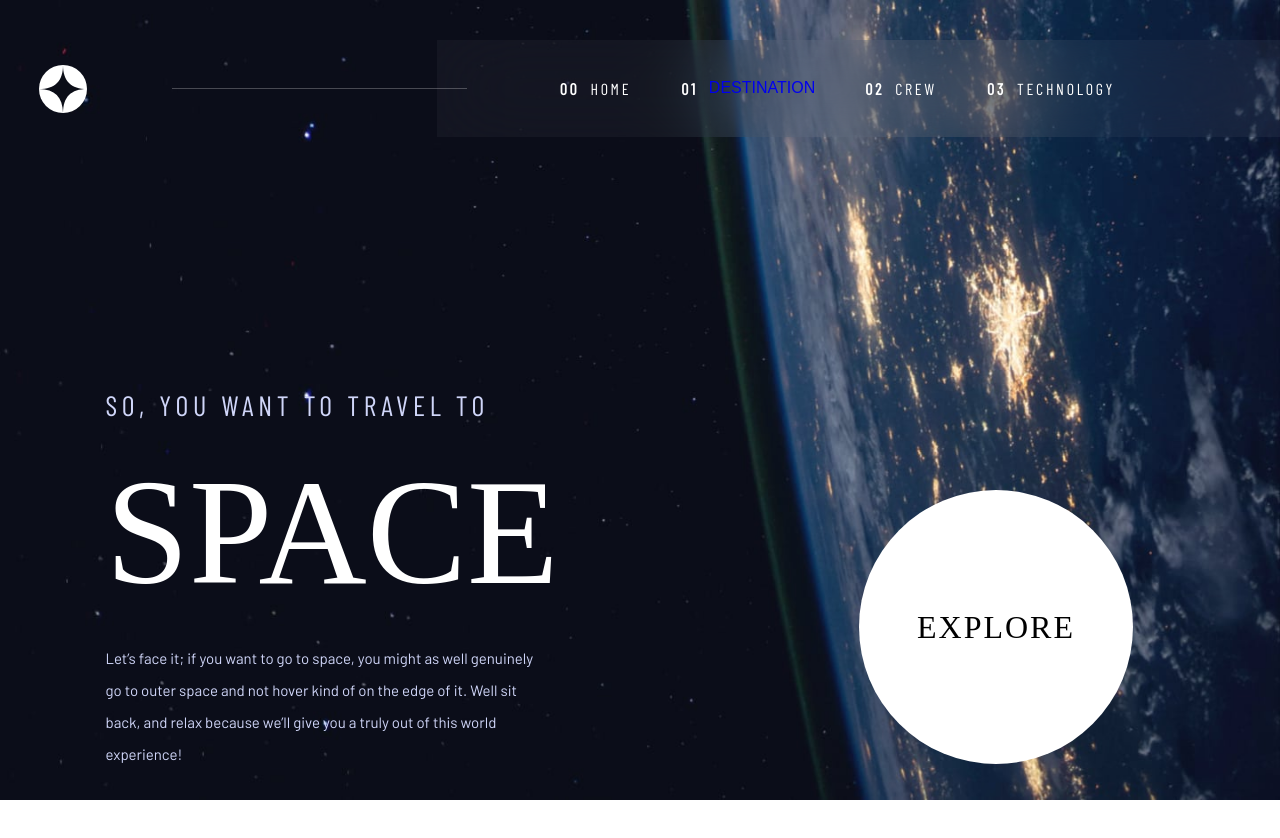
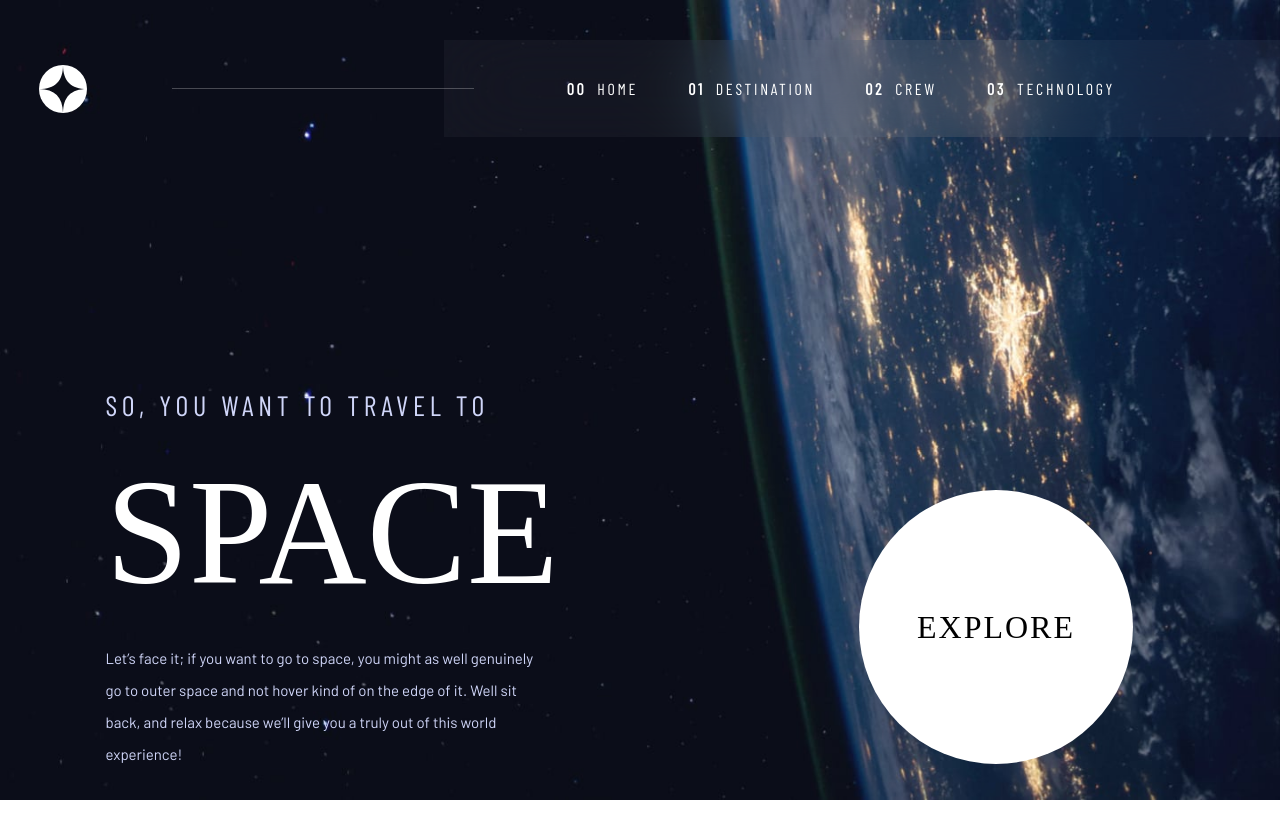
Before and after one commit to YerikAH/space-tourism-frontend-mentor, a React (Vite) app: page / in a window 1280 px wide. Shown: the top 838 px of the page. Built offline with nearby package versions, Linux system fonts and the light colour scheme; a web font is replaced by a local one.

Commit message:
add Link

```diff
--- a/src/components/NavegatorComponent.tsx
+++ b/src/components/NavegatorComponent.tsx
@@ -33,25 +33,25 @@ export default function NavegatorComponent() {
           <LiStyle>
             <AStyle>
               <BStyle>00</BStyle>
-              <SpanStyle>HOME</SpanStyle>
+	      <Link className="Link" to="/">HOME</Link>
             </AStyle>
           </LiStyle>
           <LiStyle>
             <AStyle>
               <BStyle>01</BStyle>
-	      <Link to="/destination">DESTINATION</Link>
+	      <Link className="Link" to="/destination">DESTINATION</Link>
             </AStyle>
           </LiStyle>
           <LiStyle>
             <AStyle>
               <BStyle>02</BStyle>
-              <SpanStyle>CREW</SpanStyle>
+	      <Link to="/crew" className="Link">CREW</Link>
             </AStyle>
           </LiStyle>
           <LiStyle>
             <AStyle>
               <BStyle>03</BStyle>
-              <SpanStyle>TECHNOLOGY</SpanStyle>
+	      <Link className="Link" to="/technology">TECHNOLOGY</Link>
             </AStyle>
           </LiStyle>
         </UlStyle>
--- a/src/styles/navegator_style.ts
+++ b/src/styles/navegator_style.ts
@@ -67,6 +67,16 @@ export const AStyle = styled.a`
       bottom: -2.438rem;
     }
   }
+  .Link {
+    letter-spacing: 2.3625px;
+    font: normal normal 400 0.875rem/1.063rem var(--font-barlow-condensed);
+    color: var(--white);
+    @media (min-width: 1000px) {
+      font-size: 1rem;
+      line-height: 1.188rem;
+      letter-spacing: 2.7px;
+    }
+  }
 `;
 export const BStyle = styled.b`
   display: none;
```
